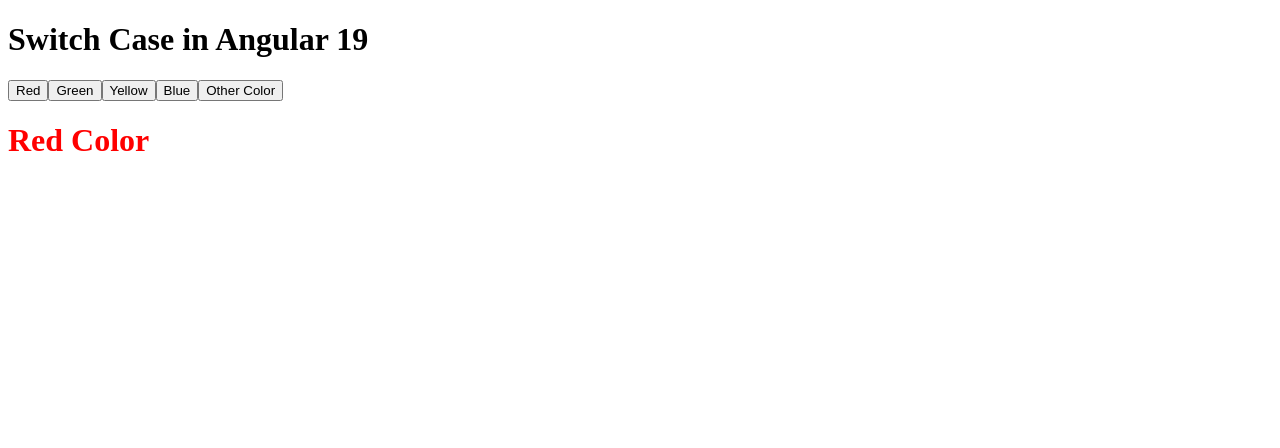
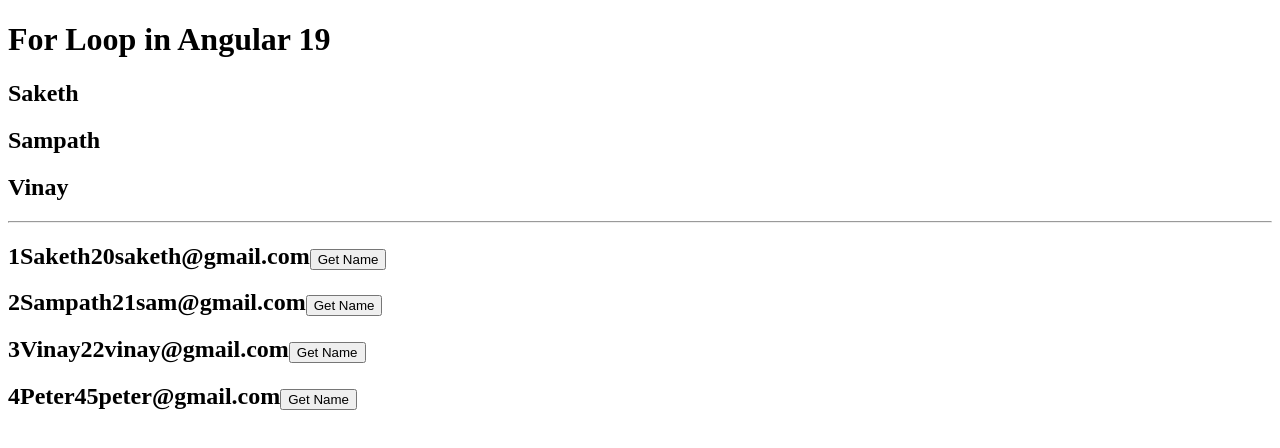
Before and after one commit to SakethSampathVinay/learn-angular, an Angular app: page / in a window 1280 px wide. Shown: the top 448 px of the page. Built offline with nearby package versions, Linux system fonts and the light colour scheme.

Commit message:
learned angular

```diff
--- a/src/app/app.component.html
+++ b/src/app/app.component.html
@@ -4,4 +4,6 @@
 
 <!-- <app-if-else></app-if-else> -->
 
-<app-switch-case></app-switch-case>
+<!-- <app-switch-case></app-switch-case> -->
+
+<app-for-loop></app-for-loop>
--- a/src/app/app.component.ts
+++ b/src/app/app.component.ts
@@ -6,13 +6,14 @@ import { CounterApplicationComponent } from './counter-application/counter-appli
 import { GetAndSetInputComponent } from "./get-and-set-input/get-and-set-input.component";
 import { IfElseComponent } from "./if-else/if-else.component";
 import { SwitchCaseComponent } from "./switch-case/switch-case.component";
+import { ForLoopComponent } from "./for-loop/for-loop.component";
 
 @Component({
   selector: 'app-root',
   // imports: [RouterOutlet],
   templateUrl: './app.component.html',
   styleUrl: './app.component.css',
-  imports: [SwitchCaseComponent]
+  imports: [ForLoopComponent]
 })
 export class AppComponent {
   title = 'learn-angular-youtube';
--- /dev/null
+++ b/src/app/for-loop/for-loop.component.html
@@ -0,0 +1,17 @@
+<h1>For Loop in Angular 19</h1>
+
+@for(user of users; track user) {
+    <h2>{{user}}</h2>
+}
+
+<hr>
+
+@for(student of students; track student.name; let id = $index) {
+    <h2>
+        <span>{{id + 1}}</span>
+        <span>{{student.name}}</span>
+        <span>{{student.age}}</span>
+        <span>{{student.email}}</span>
+        <button (click) = "getName(student.name)">Get Name</button>
+    </h2>
+}
--- /dev/null
+++ b/src/app/for-loop/for-loop.component.ts
@@ -0,0 +1,22 @@
+import { Component } from '@angular/core';
+import { EmailValidator } from '@angular/forms';
+
+@Component({
+  selector: 'app-for-loop',
+  imports: [],
+  templateUrl: './for-loop.component.html',
+  styleUrl: './for-loop.component.css',
+})
+export class ForLoopComponent {
+  users = ['Saketh', 'Sampath', 'Vinay'];
+  students = [
+    { name: 'Saketh', age: 20, email: 'saketh@gmail.com' },
+    { name: 'Sampath', age: 21, email: 'sam@gmail.com' },
+    { name: 'Vinay', age: 22, email: 'vinay@gmail.com' },
+    { name: 'Peter', age: 45, email: 'peter@gmail.com' },
+  ];
+
+  getName(name: string) {
+    console.log(name);
+  }
+}
```
Also changed, not shown: src/app/for-loop/for-loop.component.css (added), 1 other file (tests, documents, lock files or other folders).
